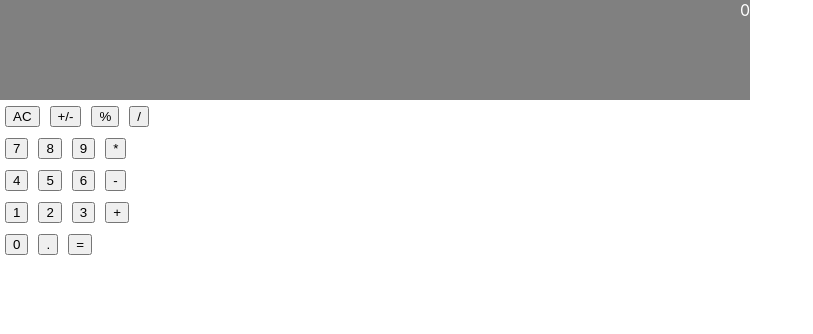
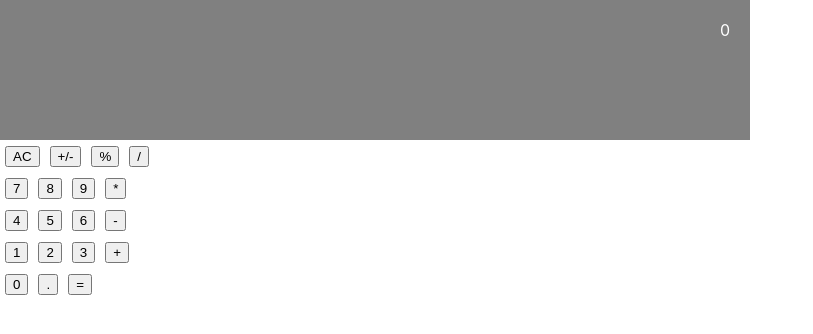
Before and after one commit to Oghenebrume50/react-calculator, a React (Create React App) app: page / in a window 1280 px wide. Shown: the top 334 px of the page, without its empty margins (0-813 px from the left). Built offline with nearby package versions, Linux system fonts and the light colour scheme.

Commit message:
finished display styling

```diff
--- a/src/styles/css/app.css
+++ b/src/styles/css/app.css
@@ -8,4 +8,5 @@
   background-color: grey;
   height: 100px;
   text-align: right;
-  color: white; }
+  color: white;
+  padding: 20px; }
--- a/src/styles/scss/app.scss
+++ b/src/styles/scss/app.scss
@@ -3,7 +3,6 @@
   flex-direction: column;
   justify-content: space-around;
   width: 750px;
-
 }
 
 .display {
@@ -11,4 +10,5 @@
   height: 100px;
   text-align: right;
   color: white;
+  padding: 20px;
 }
```
